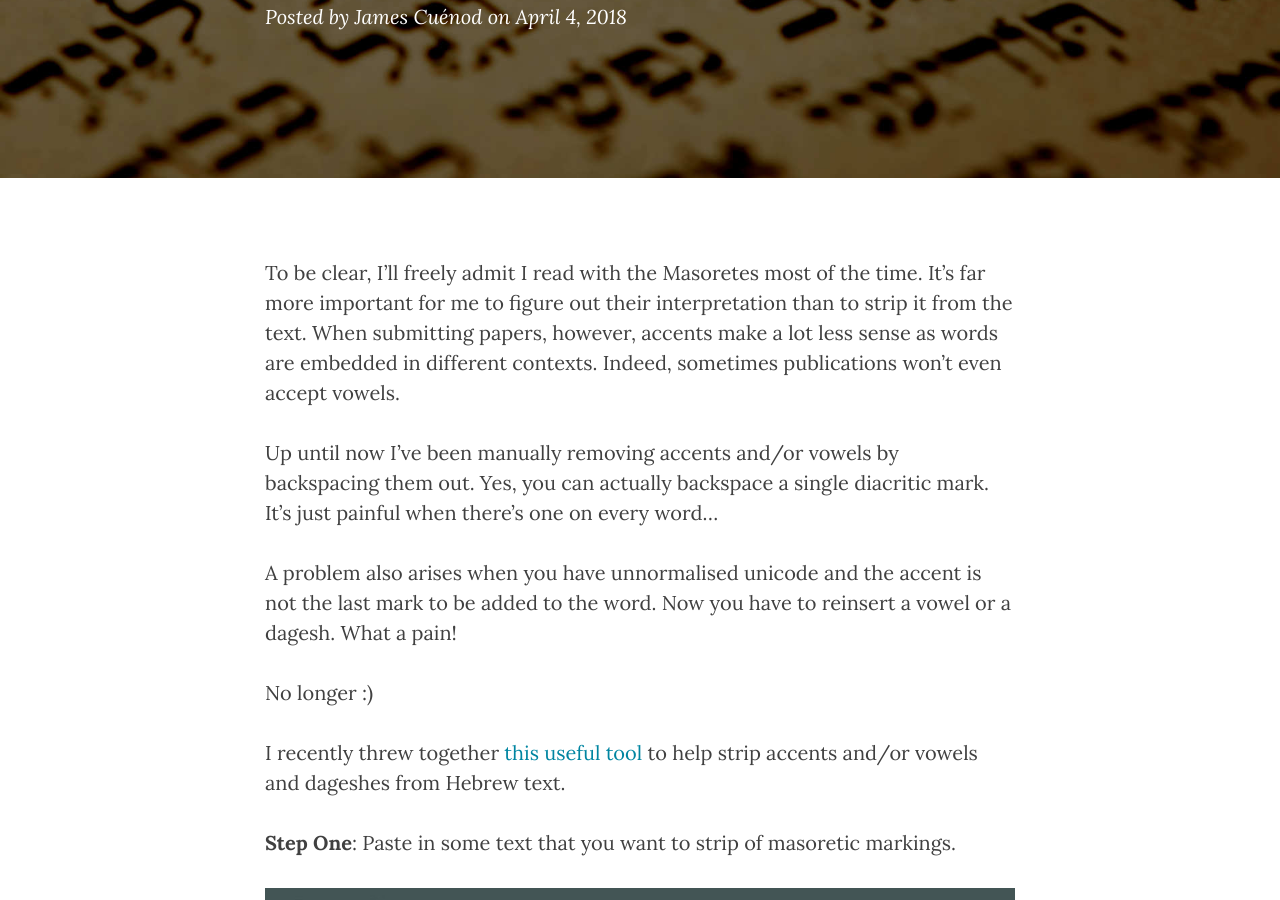
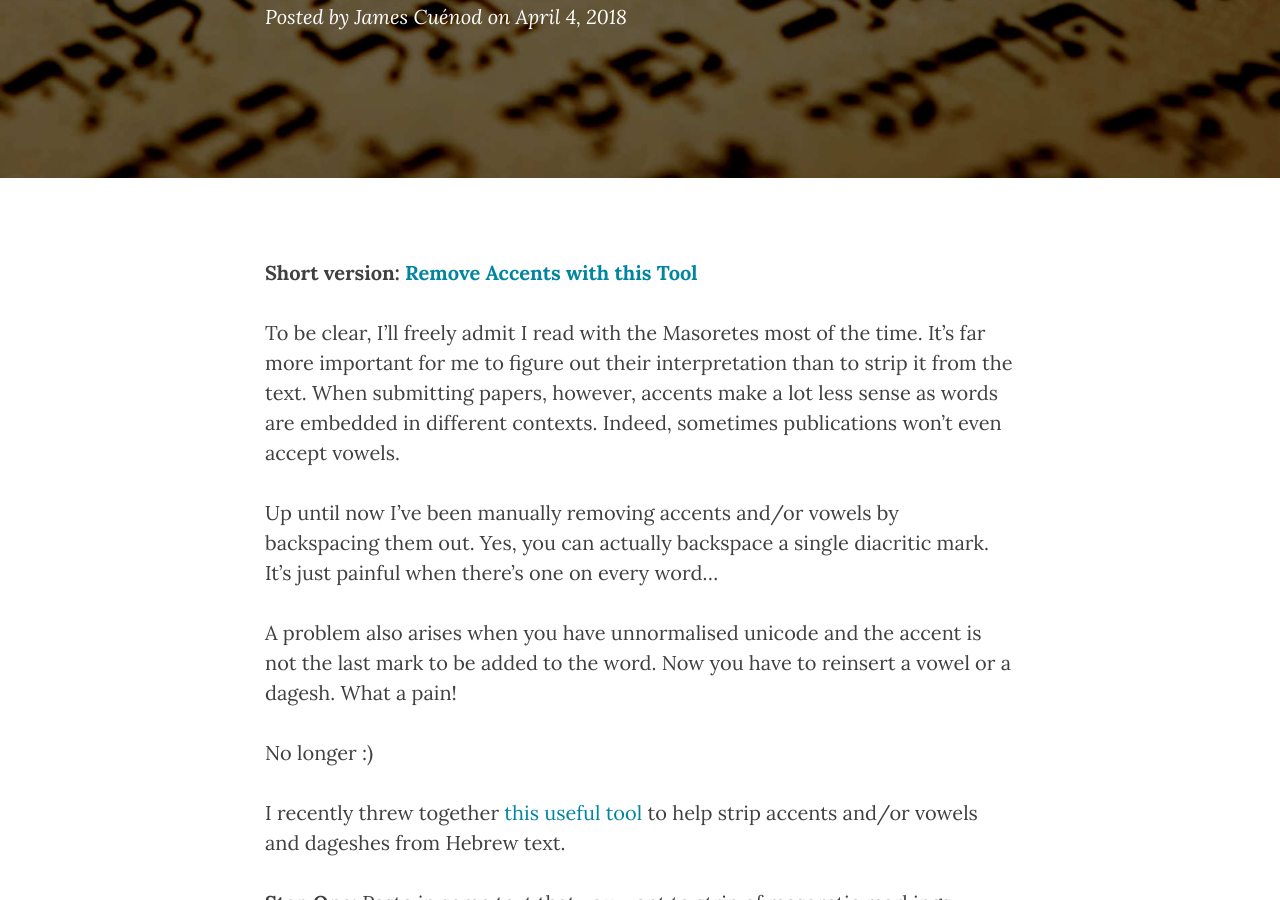
Before and after one commit to jcuenod/bibletech, a Jekyll site: the page built from _posts/2018-04-04-removing-hebrew-vowels-accents.md, in a window 1280 px wide and 900 px high, scrolled down 358 px. Built offline with Jekyll 4.4.1, drawn with Linux system fonts in a browser that asks for light colours; nearby versions of some CDN libraries.

Commit message:
Added TLDR

```diff
--- a/_posts/2018-04-04-removing-hebrew-vowels-accents.md
+++ b/_posts/2018-04-04-removing-hebrew-vowels-accents.md
@@ -6,6 +6,8 @@ date:   2018-04-04 14:00:00 +0300
 author: James Cuénod
 header-img: "img/post-bg-hebrew.jpg"
 ---
+
+**Short version: [Remove Accents with this Tool](http://jcuenod.github.io/hebrewHelper)**
 
 To be clear, I'll freely admit I read with the Masoretes most of the time. It's far more important for me to figure out their interpretation than to strip it from the text. When submitting papers, however, accents make a lot less sense as words are embedded in different contexts. Indeed, sometimes publications won't even accept vowels.
 
```
